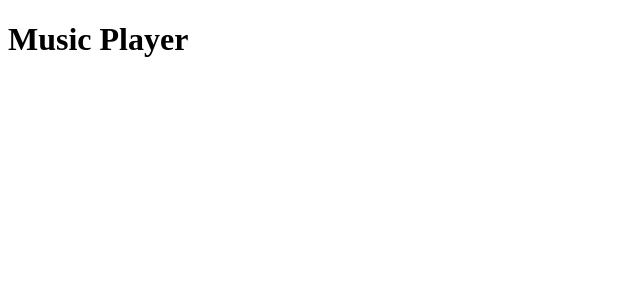
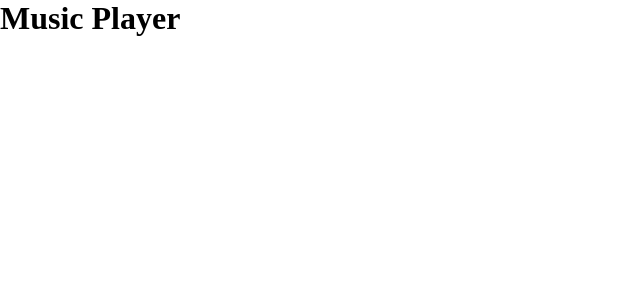
Before and after one commit to Laika-Beats/React-Music-Player, a React (Create React App) app: page / in a window 1280 px wide. Shown: the top 300 px of the page, without its empty margins (0-640 px from the left). Built offline with nearby package versions, Linux system fonts and the light colour scheme.

Commit message:
styles folder + *

```diff
--- a/src/App.js
+++ b/src/App.js
@@ -1,3 +1,5 @@
+import "./styles/app.scss";
+
 function App() {
   return (
     <div className="App">
--- /dev/null
+++ b/src/styles/app.scss
@@ -0,0 +1,5 @@
+* {
+  margin: 0;
+  padding: 0;
+  box-sizing: border-box;
+}
```
Also changed, not shown: 1 other file (tests, documents, lock files or other folders).
